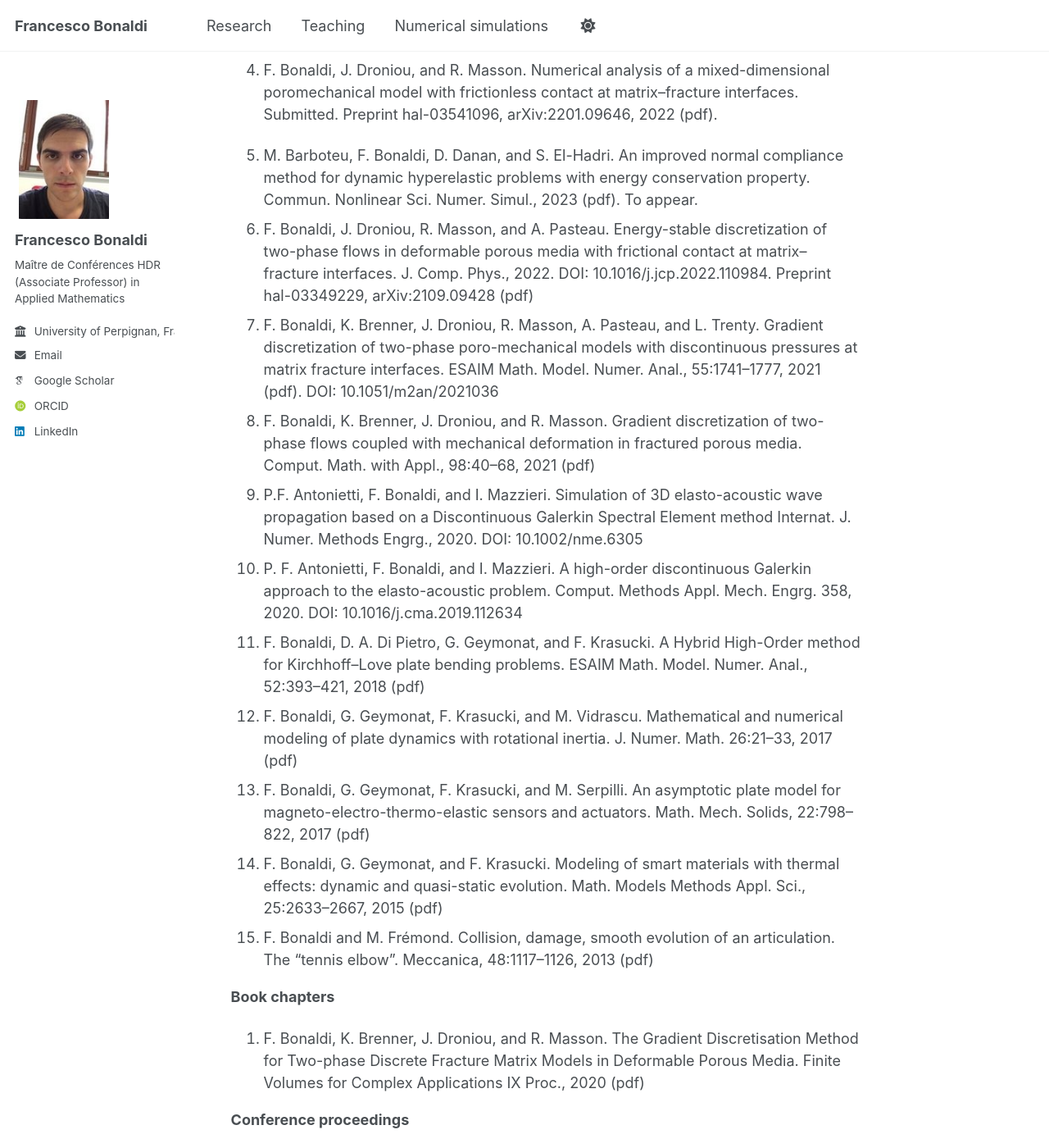
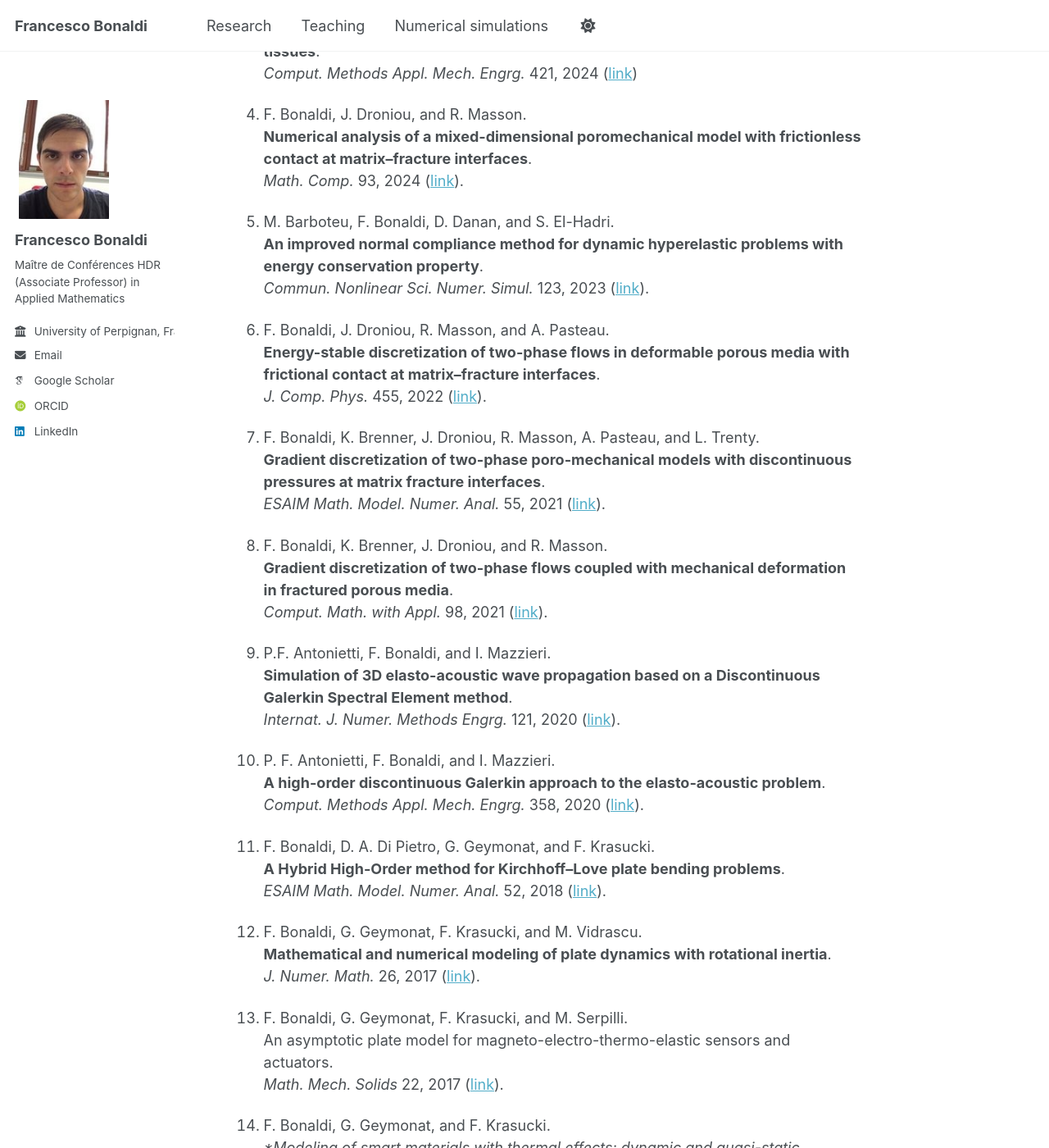
Before and after one commit to fbonaldi/fbonaldi.github.io, a Jekyll site: the page built from _pages/research.md, in a window 1280 px wide and 1400 px high, scrolled down 961 px. Shown: the whole window at 82% size. Built offline with Jekyll 4.4.1, drawn with Linux system fonts in a browser that asks for light colours; some web fonts are replaced; a script bundle is joined from its source files by our own code; library files that are not in the unit come from our copies; some of the changed text lies outside the part shown.

Commit message:
Update research.md

```diff
--- a/_pages/research.md
+++ b/_pages/research.md
@@ -32,80 +32,91 @@ Publications and preprints
 
 **Refereed journal papers**
 
-1. M. Barboteu, F. Bonaldi, S. Dumont, and R. Mansour.
-   An energy-consistent model of persistent adhesive contact for hyperelastic materials: Theory, discretization, and applications.
-   Commun. Nonlinear Sci. Numer. Simul. 155. Accepted for publication, 2026.
+1. M. Barboteu, F. Bonaldi, S. Dumont, and R. Mansour.<br>
+   **An energy-consistent model of persistent adhesive contact for hyperelastic materials: Theory, discretization, and applications**.<br>
+   *Commun. Nonlinear Sci. Numer. Simul*. 155. Accepted for publication, 2026 ([link](https://www.sciencedirect.com/science/article/pii/S1007570425010135?via%3Dihub)).
 
-1. M. Barboteu, F. Bonaldi, S. Dumont, and C. Mahmoud.
-    An energy-consistent discretization of hyper-viscoelastic contact models for soft tissues.
-    Submitted. Preprint hal-04291073, 2023.
+1. F. Bonaldi, D. A. Di Pietro, J. Droniou, and K. Hu.<br>
+    **An exterior calculus framework for polytopal methods**.<br>
+   *J. Eur. Math. Soc.*, 2025 ([link](https://ems.press/journals/jems/articles/14298659)).
 
-1. F. Bonaldi, D. A. Di Pietro, J. Droniou, and K. Hu.
-    An exterior calculus framework for polytopal methods.
-    Submitted. Preprint hal-04037653, arXiv:2303.11093, 2023 (pdf).
+1. M. Barboteu, F. Bonaldi, S. Dumont, and C. Mahmoud.<br>
+   **An energy-consistent discretization of hyper-viscoelastic contact models for soft tissues**.<br>
+*Comput. Methods Appl. Mech. Engrg.* 421, 2024 ([link](https://www.sciencedirect.com/science/article/pii/S0045782524000410))
 
-1. F. Bonaldi, J. Droniou, and R. Masson.
-    Numerical analysis of a mixed-dimensional poromechanical model
-    with frictionless contact at matrix–fracture interfaces.
-    Submitted. Preprint hal-03541096, arXiv:2201.09646, 2022 (pdf).
+1. F. Bonaldi, J. Droniou, and R. Masson.<br>
+    **Numerical analysis of a mixed-dimensional poromechanical model
+    with frictionless contact at matrix–fracture interfaces**.<br>
+    *Math. Comp.* 93, 2024 ([link](dx.doi.org/10.1090/mcom/3949)).
 
-1.  M. Barboteu, F. Bonaldi, D. Danan, and S. El-Hadri.
-    An improved normal compliance method for dynamic hyperelastic
-    problems with energy conservation property.
-    Commun. Nonlinear Sci. Numer. Simul., 2023 (pdf). To appear.
-1.  F. Bonaldi, J. Droniou, R. Masson, and A. Pasteau.
-    Energy-stable discretization of two-phase flows in deformable
-    porous media with frictional contact at matrix–fracture interfaces.
-    J. Comp. Phys., 2022.  DOI: 10.1016/j.jcp.2022.110984. Preprint hal-03349229, arXiv:2109.09428 (pdf)
-1.  F. Bonaldi, K. Brenner, J. Droniou, R. Masson, A. Pasteau, and L. Trenty.
-    Gradient discretization of two-phase poro-mechanical models
-    with discontinuous pressures at matrix fracture interfaces.
-    ESAIM Math. Model. Numer. Anal., 55:1741–1777, 2021 (pdf). DOI: 10.1051/m2an/2021036
-1.  F. Bonaldi, K. Brenner, J. Droniou, and R. Masson.
-    Gradient discretization of two-phase flows coupled
-    with mechanical deformation in fractured porous media.
-    Comput. Math. with Appl., 98:40–68, 2021 (pdf)
-1.  P.F. Antonietti, F. Bonaldi, and I. Mazzieri.
-    Simulation of 3D elasto-acoustic wave propagation based on
-    a Discontinuous Galerkin Spectral Element method
-    Internat. J. Numer. Methods Engrg., 2020. DOI:  10.1002/nme.6305
-1.  P. F. Antonietti, F. Bonaldi, and I. Mazzieri.
-    A high-order discontinuous Galerkin approach to the elasto-acoustic problem.
-    Comput. Methods Appl. Mech. Engrg. 358, 2020. DOI: 10.1016/j.cma.2019.112634
-1.  F. Bonaldi, D. A. Di Pietro, G. Geymonat, and F. Krasucki.
-    A Hybrid High-Order method for Kirchhoff–Love plate bending problems.
-    ESAIM Math. Model. Numer. Anal., 52:393–421, 2018 (pdf)
-1.  F. Bonaldi, G. Geymonat, F. Krasucki, and M. Vidrascu.
-    Mathematical and numerical modeling of plate dynamics with rotational inertia.
-    J. Numer. Math. 26:21–33, 2017 (pdf)
-1.  F. Bonaldi, G. Geymonat, F. Krasucki, and M. Serpilli.
-    An asymptotic plate model for magneto-electro-thermo-elastic sensors and actuators.
-    Math. Mech. Solids, 22:798–822, 2017 (pdf)
-1.  F. Bonaldi, G. Geymonat, and F. Krasucki.
-    Modeling of smart materials with thermal effects: dynamic and quasi-static evolution.
-    Math. Models Methods Appl. Sci., 25:2633–2667, 2015 (pdf)
-1.  F. Bonaldi and M. Frémond.
-    Collision, damage, smooth evolution of an articulation. The “tennis elbow”.
-    Meccanica, 48:1117–1126, 2013 (pdf)
+1.  M. Barboteu, F. Bonaldi, D. Danan, and S. El-Hadri.<br>
+    **An improved normal compliance method for dynamic hyperelastic
+    problems with energy conservation property**.<br>
+    *Commun. Nonlinear Sci. Numer. Simul.* 123, 2023 ([link](https://doi.org/10.1016/j.cnsns.2023.107296)).
+
+1.  F. Bonaldi, J. Droniou, R. Masson, and A. Pasteau.<br>
+    **Energy-stable discretization of two-phase flows in deformable
+    porous media with frictional contact at matrix–fracture interfaces**.<br>
+    *J. Comp. Phys.* 455, 2022 ([link](https://www.sciencedirect.com/journal/journal-of-computational-physics)).
+
+1.  F. Bonaldi, K. Brenner, J. Droniou, R. Masson, A. Pasteau, and L. Trenty.<br>
+    **Gradient discretization of two-phase poro-mechanical models
+    with discontinuous pressures at matrix fracture interfaces**.<br>
+    *ESAIM Math. Model. Numer. Anal.* 55, 2021 ([link](https://doi.org/10.1051/m2an/2021036)).
+
+1.  F. Bonaldi, K. Brenner, J. Droniou, and R. Masson.<br>
+    **Gradient discretization of two-phase flows coupled
+    with mechanical deformation in fractured porous media**.<br>
+    *Comput. Math. with Appl.* 98, 2021 ([link](https://www.sciencedirect.com/science/article/pii/S0898122121002558)).
+
+1.  P.F. Antonietti, F. Bonaldi, and I. Mazzieri.<br>
+    **Simulation of 3D elasto-acoustic wave propagation based on
+    a Discontinuous Galerkin Spectral Element method**.<br>
+    *Internat. J. Numer. Methods Engrg.* 121, 2020 ([link](https://doi.org/10.1002/nme.6305)).
+
+1.  P. F. Antonietti, F. Bonaldi, and I. Mazzieri.<br>
+    **A high-order discontinuous Galerkin approach to the elasto-acoustic problem**.<br>
+    *Comput. Methods Appl. Mech. Engrg.* 358, 2020 ([link](https://doi.org/10.1016/j.cma.2019.112634)).
+
+1.  F. Bonaldi, D. A. Di Pietro, G. Geymonat, and F. Krasucki.<br>
+    **A Hybrid High-Order method for Kirchhoff–Love plate bending problems**.<br>
+    *ESAIM Math. Model. Numer. Anal.* 52, 2018 ([link](https://www.esaim-m2an.org/articles/m2an/abs/2018/02/m2an170110/m2an170110.html)).
+
+1.  F. Bonaldi, G. Geymonat, F. Krasucki, and M. Vidrascu.<br>
+    **Mathematical and numerical modeling of plate dynamics with rotational inertia**.<br>
+    *J. Numer. Math.* 26, 2017 ([link](https://www.degruyterbrill.com/document/doi/10.1515/jnma-2016-1020/html)).
+
+1.  F. Bonaldi, G. Geymonat, F. Krasucki, and M. Serpilli.<br>
+    An asymptotic plate model for magneto-electro-thermo-elastic sensors and actuators.<br>
+    *Math. Mech. Solids* 22, 2017 ([link](https://journals.sagepub.com/doi/abs/10.1177/1081286515612885)).
+
+1.  F. Bonaldi, G. Geymonat, and F. Krasucki.<br>
+    **Modeling of smart materials with thermal effects: dynamic and quasi-static evolution.<br>
+    *Math. Models Methods Appl. Sci.* 25, 2015 ([link](https://www.worldscientific.com/doi/abs/10.1142/S0218202515500578?srsltid=AfmBOooiZWtiCzZBsJdFRZb5zgVJw9dtzGvlxf4hQZV7Kq9OhV3lMp8w)).
+
+1.  F. Bonaldi and M. Frémond.<br>
+    **Collision, damage, smooth evolution of an articulation. The “tennis elbow”**.<br>
+    *Meccanica* 48, 2013 ([link](https://link.springer.com/article/10.1007/s11012-012-9655-x)).
 
 
 **Book chapters**
 
 1.  F. Bonaldi, K. Brenner, J. Droniou, and R. Masson.
-    The Gradient Discretisation Method for Two-phase
-    Discrete Fracture Matrix Models in Deformable Porous Media.
-    Finite Volumes for Complex Applications IX Proc., 2020 (pdf)
+    **The Gradient Discretisation Method for Two-phase
+    Discrete Fracture Matrix Models in Deformable Porous Media**.
+    *Finite Volumes for Complex Applications IX Proc.*, 2020.
 
 
 **Conference proceedings**
 
 1.  F. Bonaldi, K. Brenner, J. Droniou, and R. Masson.
-    Two-Phase Darcy Flows in Fractured and Deformable Porous Media,
-    Convergence Analysis and Iterative Coupling.
-    Conference Proceedings, ECMOR XVII, Volume 2020, 1–20.
+    **Two-Phase Darcy Flows in Fractured and Deformable Porous Media,
+    Convergence Analysis and Iterative Coupling**.
+    Conference Proceedings, *ECMOR XVII*, Volume 2020, 1–20.
 1.  F. Bonaldi, F. Krasucki, G. Geymonat, and M. Serpilli.
-    Temperature influence on smart structures: a first approach.
-    11th World Congr. on Computational Mechanics (WCCM XI), Barcelona, Spain, July 20-25, 3357-3368.
-    E. Onate, J. Oliver and A. Huerta (Eds), ISBN/ISSN : 9788494284472, 2014 (pdf)
-Ph.D. Thesis
-Modélisation mathématique et numérique de structures en présence de couplages linéaires multiphysiques ﻿(abstract, manuscript,﻿ slides). Rapport de soutenance (doctoral defense report in F
+    **Temperature influence on smart structures: a first approach**.
+    *11th World Congr. on Computational Mechanics (WCCM XI)*, Barcelona, Spain, July 20-25, 3357-3368.
+    E. Onate, J. Oliver and A. Huerta (Eds), ISBN/ISSN : 9788494284472, 2014.
+
+**Ph.D. Thesis**
+*Modélisation mathématique et numérique de structures en présence de couplages linéaires multiphysiques* ﻿([link](https://theses.hal.science/tel-01786352/)).
```
